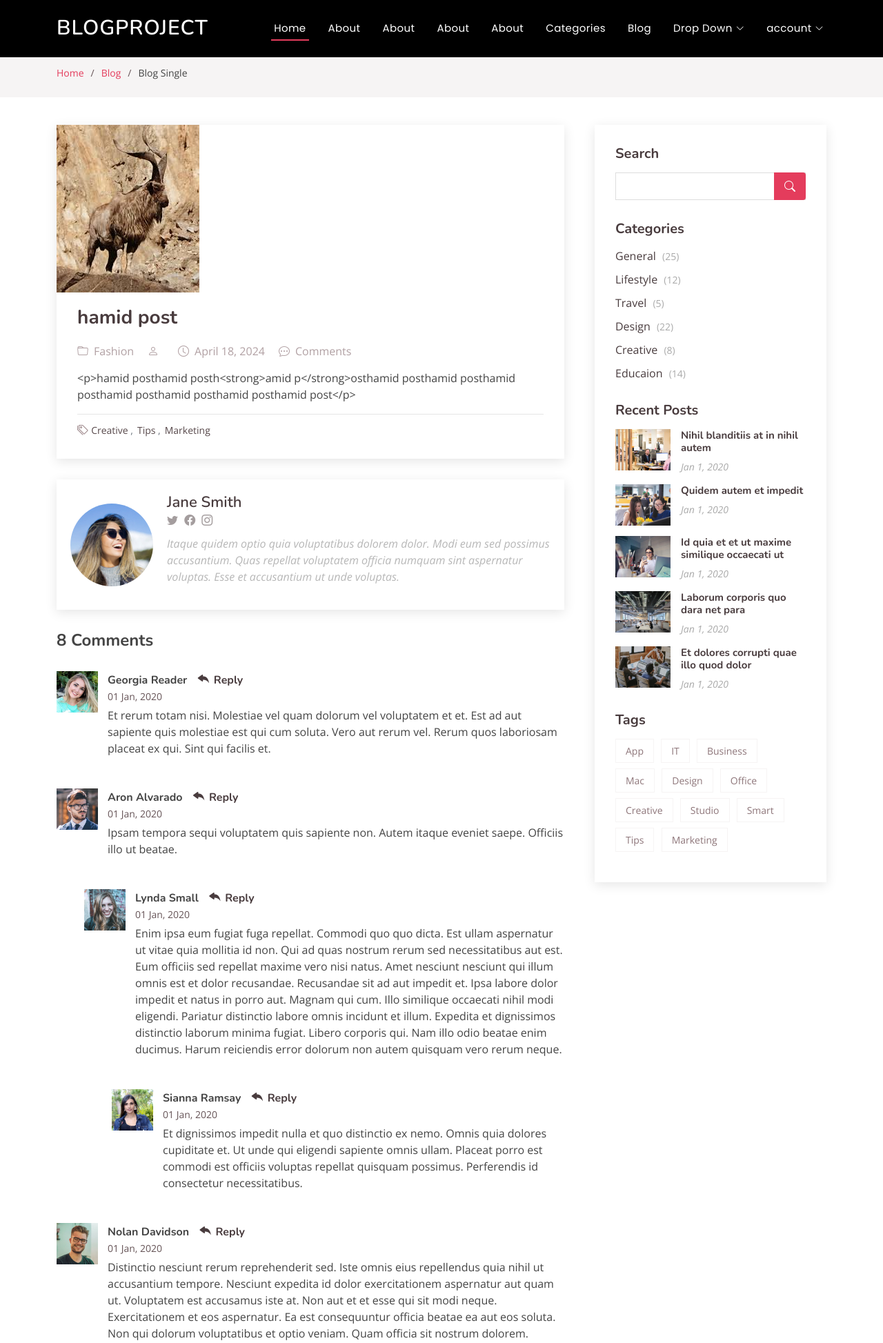
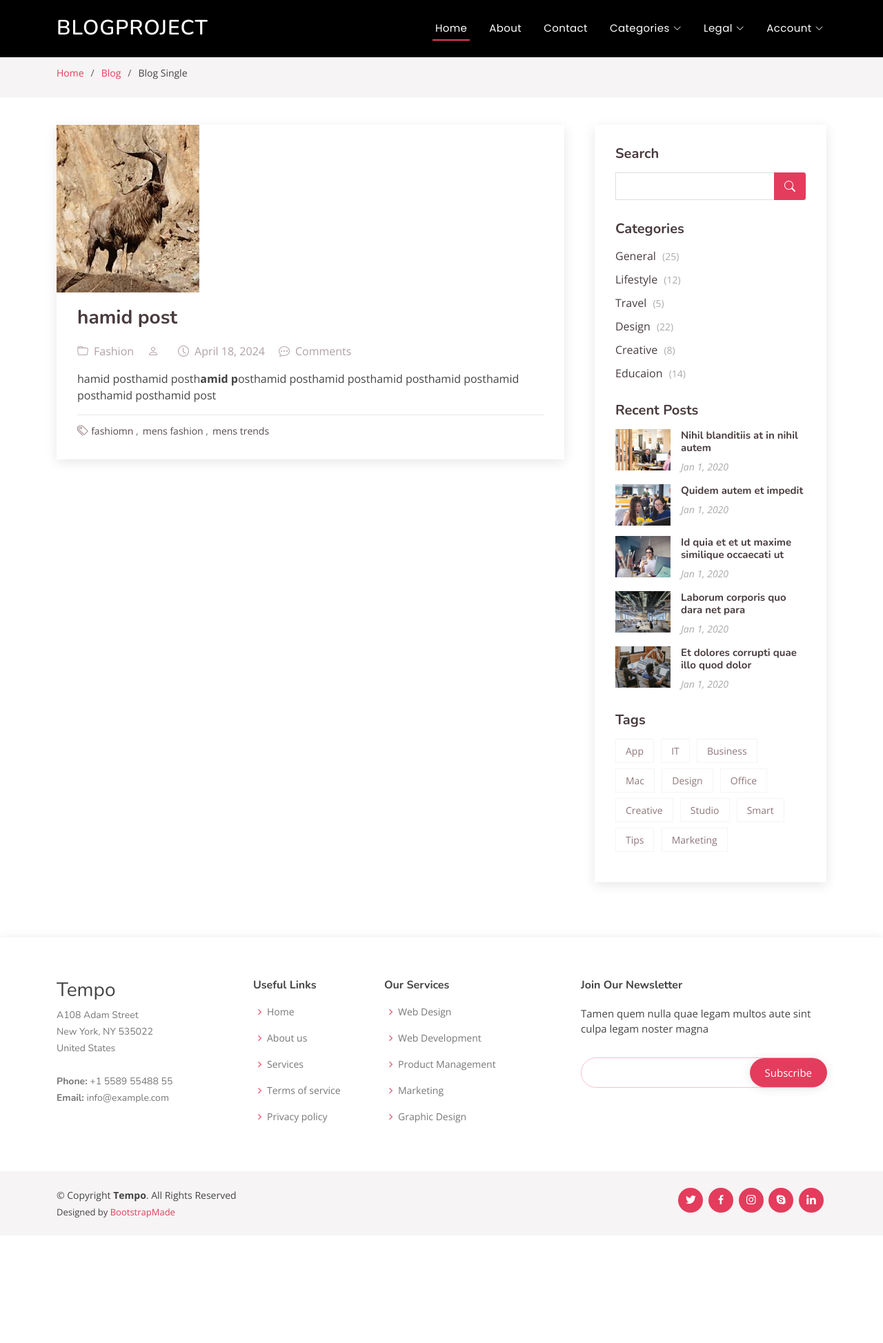
Before and after one commit to hamid-nz/blogproject, a Django app: a page that uses blogapp/templates/blogapp/base.html in a window 1280 px wide. Shown: the top 1947 px of the page at 69% size. After the commit the page ends 1766 px from the top, so only its background shows below. Run offline with Django 5.2, Linux system fonts and the light colour scheme; data comes from the database, SQL or seed files in the repository; both versions use the stored data as it was after the commit; some libraries are stand-ins or nearby versions.

Commit message:
All done - completed

```diff
--- a/blogapp/models.py
+++ b/blogapp/models.py
@@ -16,19 +16,19 @@ class Category(models.Model):
     def __str__(self):
         return self.name
 
-class Author(User):
-   display_name= models.CharField(max_length=100, blank= True)
-
-
 
 class BlogPost(models.Model):
     title= models.CharField(max_length=100)
     post_url= AutoSlugField(populate_from= 'title', unique= True, max_length=100)
+    author= models.ForeignKey(User, on_delete=models.CASCADE)
     dicription= models.TextField(blank=True)
     featured_image= models.ImageField(upload_to='uploads')
     content=RichTextUploadingField(blank=True)
-    # content=models.CharField(max_length=1000 , blank=True)
     category= models.ForeignKey(Category, on_delete=models.CASCADE)
     published_date= models.DateField(auto_now_add=True)
+    tag= models.CharField(max_length= 1000, blank= True)
+    tag_2= models.CharField(max_length= 1000, blank= True)
+    tag_3= models.CharField(max_length= 1000, blank= True)
+
     def __str__(self):
         return self.title
--- a/blogapp/templates/blogapp/base.html
+++ b/blogapp/templates/blogapp/base.html
@@ -52,14 +52,9 @@
       <nav id="navbar" class="navbar">
         <ul>
           <li><a class="nav-link scrollto active" href="/">Home</a></li>
-          <li><a class="nav-link scrollto" href="#about">About</a></li>
-          <li><a class="nav-link scrollto" href="#about">About</a></li>
-          <li><a class="nav-link scrollto" href="#about">About</a></li>
-          <li><a class="nav-link scrollto" href="#about">About</a></li>
-          <li><a class="nav-link scrollto" href="#services">Categories</a></li>
-
-          <li><a href="blog.html">Blog</a></li>
-          <li class="dropdown"><a href="#"><span>Drop Down</span> <i class="bi bi-chevron-down"></i></a>
+          <li><a class="nav-link scrollto" href="{% url 'about' %}">About</a></li>
+          <li><a class="nav-link scrollto" href="{% url 'contact' %}">Contact</a></li>
+          <li class="dropdown"><a href="#"><span>Categories</span> <i class="bi bi-chevron-down"></i></a>
             <ul>
               <li><a href="#">Drop Down 1</a></li>
               <li><a href="#">Drop Down 2</a></li>
@@ -67,7 +62,13 @@
               <li><a href="#">Drop Down 4</a></li>
             </ul>
           </li>
-          <li class="dropdown"><a href="#"><span>account</span> <i class="bi bi-chevron-down"></i></a>
+          <li class="dropdown"><a href="#"><span>Legal</span> <i class="bi bi-chevron-down"></i></a>
+            <ul>
+              <li><a href="{% url 'disclaimer' %}">Discliamer</a></li>
+              <li><a href="{% url 'termsconditions' %}">Terms & Conditions</a></li>
+            </ul>
+          </li>
+          <li class="dropdown"><a href="#"><span>Account</span> <i class="bi bi-chevron-down"></i></a>
             <ul>
               <li><a href="{% url 'account' %}">Profile</a></li>
               <li><a href="{% url 'sign-in' %}">Login</a></li>
--- a/blogapp/templates/blogapp/home.html
+++ b/blogapp/templates/blogapp/home.html
@@ -19,7 +19,7 @@
         <div class="row">
 
           <div class="col-lg-8 entries">
-          {%for a in all_post %}
+          {% for a in all_post %}
             <article class="entry">
 
               <div class="entry-img">
@@ -32,7 +32,7 @@
 
               <div class="entry-meta">
                 <ul>
-                  <li class="d-flex align-items-center"><i class="bi bi-person"></i> <a href="">{{a.author}}</a></li>
+                  <li class="d-flex align-items-center"><i class="bi bi-person"></i> <a href=""></a></li>
                   <li class="d-flex align-items-center"><i class="bi bi-clock"></i> <a href=""><time datetime="2020-01-01">{{a.published_date}}</time></a></li>
                   <li class="d-flex align-items-center"><i class="bi bi-chat-dots"></i> <a href="">__ Comments</a></li>
                 </ul>
--- a/blogapp/templates/blogapp/single_post.html
+++ b/blogapp/templates/blogapp/single_post.html
@@ -47,7 +47,7 @@
 
               <div class="entry-content">
                 <p>
-                  {{single_post.content}}
+                  {{single_post.content | safe }}
                 </p>
 
               </div>
@@ -56,14 +56,14 @@
 
                 <i class="bi bi-tags"></i>
                 <ul class="tags">
-                  <li><a href="#">Creative</a></li>
-                  <li><a href="#">Tips</a></li>
-                  <li><a href="#">Marketing</a></li>
+                  <li><a href="#">{{single_post.tag}}</a></li>
+                  <li><a href="#">{{single_post.tag_2}}</a></li>
+                  <li><a href="#">{{single_post.tag_3}}</a></li>
                 </ul>
               </div>
 
             </article><!-- End blog entry -->
-
+{% comment %}
             <div class="blog-author d-flex align-items-center">
               <img src="{% static 'blogapp/img/blog/blog-author.jpg' %}" class="rounded-circle float-left" alt="">
               <div>
@@ -200,7 +200,7 @@
 
               </div>
 
-            </div><!-- End blog comments -->
+            </div><!-- End blog comments --> {% endcomment %}
 
           </div><!-- End blog entries list -->
 
--- a/blogapp/urls.py
+++ b/blogapp/urls.py
@@ -6,10 +6,13 @@ urlpatterns = [
     path( '', HomeView.as_view(), name='home' ),
     path( 'post/<slug:post_url>/', SinglePostView.as_view(), name='single_post' ),
     path( 'category/<slug:category_url>/', get_blog_by_category, name='single_category' ),
-    # path( 'category/<slug:category_url>/', SingleCategoryView.as_view(), name='single_category' ),
     path('sign-up/', sign_up, name='sign-up'),
     path('sign-in/', sign_in, name='sign-in'),
     path('sign-out/', sign_out, name='sign-out'),
     path('account/', Account, name='account'),
+    path( 'about/', AboutView.as_view(), name='about' ),
+    path( 'contact/', ContactView.as_view(), name='contact' ),
+    path( 'disclaimer/', DisclaimerView.as_view(), name='disclaimer' ),
+    path( 'terms-conditions/', TCView.as_view(), name='termsconditions' ),
 
 ]
--- a/blogapp/views.py
+++ b/blogapp/views.py
@@ -26,6 +26,19 @@ class HomeView(TemplateView):
         context["all_post"]= all_post
         context["all_category"]= all_category
         return context
+
+#========================================== SIMPLE PAGES ===============================
+class AboutView(TemplateView):
+    template_name = 'blogapp/about.html'
+
+class ContactView(TemplateView):
+    template_name = 'blogapp/contact.html'
+
+class DisclaimerView(TemplateView):
+    template_name = 'blogapp/disclaimer.html'
+
+class TCView(TemplateView):
+    template_name = 'blogapp/terms_conditions.html'
 
 
 class SinglePostView(TemplateView):
```
Also changed, not shown: blogapp/templates/blogapp/about.html (added, +23 -0 lines), blogapp/templates/blogapp/contact.html (added, +23 -0 lines), blogapp/templates/blogapp/disclaimer.html (added, +23 -0 lines), blogapp/templates/blogapp/terms_conditions.html (added, +23 -0 lines), blogapp/migrations/0001_initial.py, blogapp/migrations/0002_remove_blogpost_author_alter_blogpost_content.py (deleted), db.sqlite3, media/uploads/astorr_kKwyZe8.jpeg (added).
